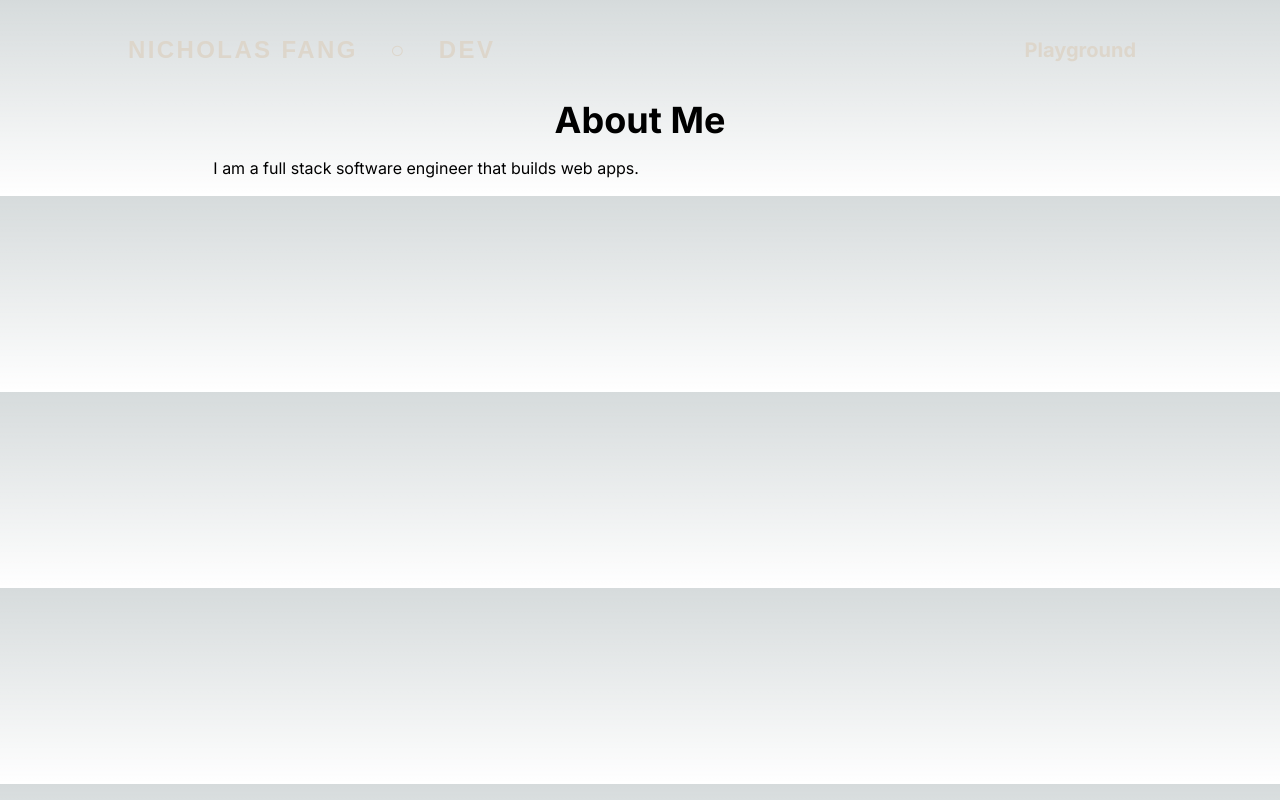
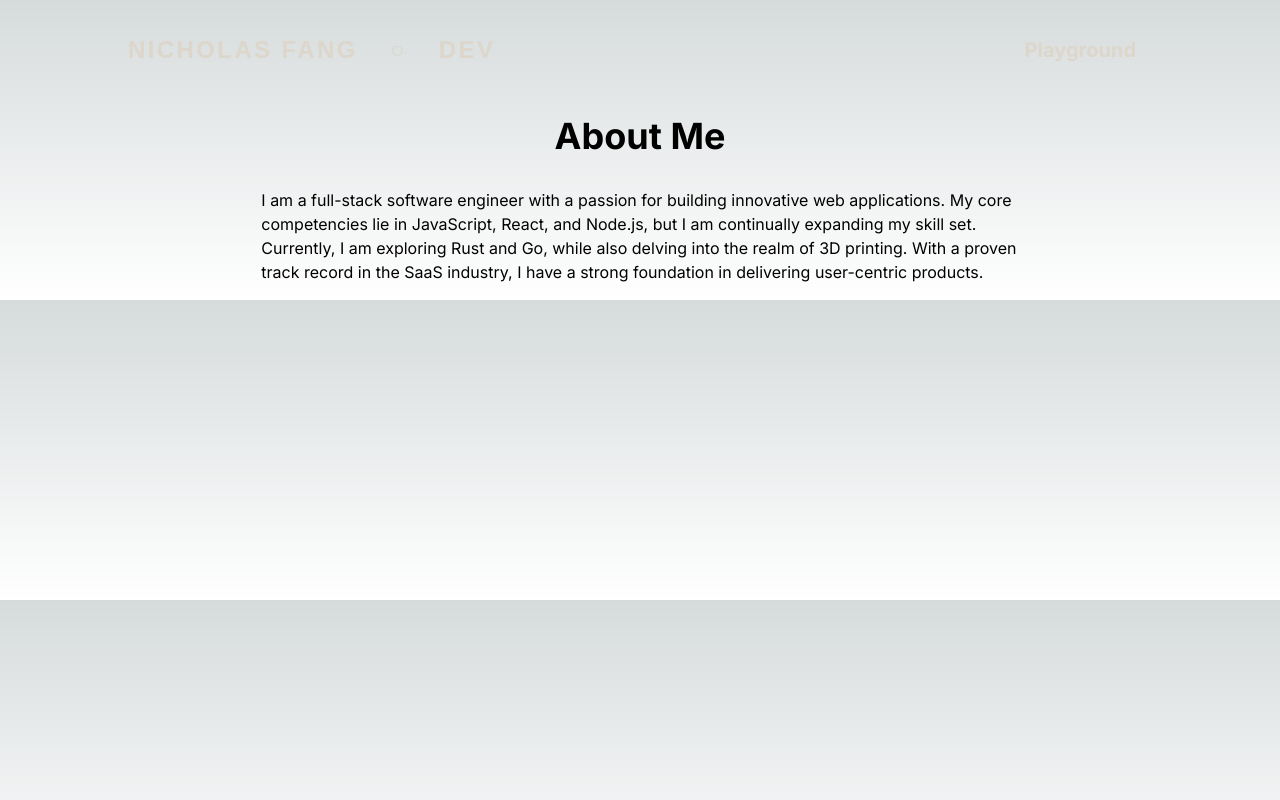
Before and after one commit to nickfang/nickfang.github.io, a Next.js app: page / in a window 1280 px wide. Built offline with nearby package versions, Linux system fonts and the light colour scheme.

Commit message:
Updating about page.

```diff
--- a/src/app/page.tsx
+++ b/src/app/page.tsx
@@ -2,9 +2,9 @@ import React from 'react';
 
 const main = () => {
   return (
-    <div>
-      <h1>About Me</h1>
-      <p>I am a full stack software engineer that builds web apps.</p>
+    <div className="m-4">
+      <h1 className="mb-8">About Me</h1>
+      <p className="px-8">I am a full-stack software engineer with a passion for building innovative web applications. My core competencies lie in JavaScript, React, and Node.js, but I am continually expanding my skill set. Currently, I am exploring Rust and Go, while also delving into the realm of 3D printing. With a proven track record in the SaaS industry, I have a strong foundation in delivering user-centric products.</p>
     </div>
   );
 };
```
Also changed, not shown: tsconfig.json (+8 -1 lines).
